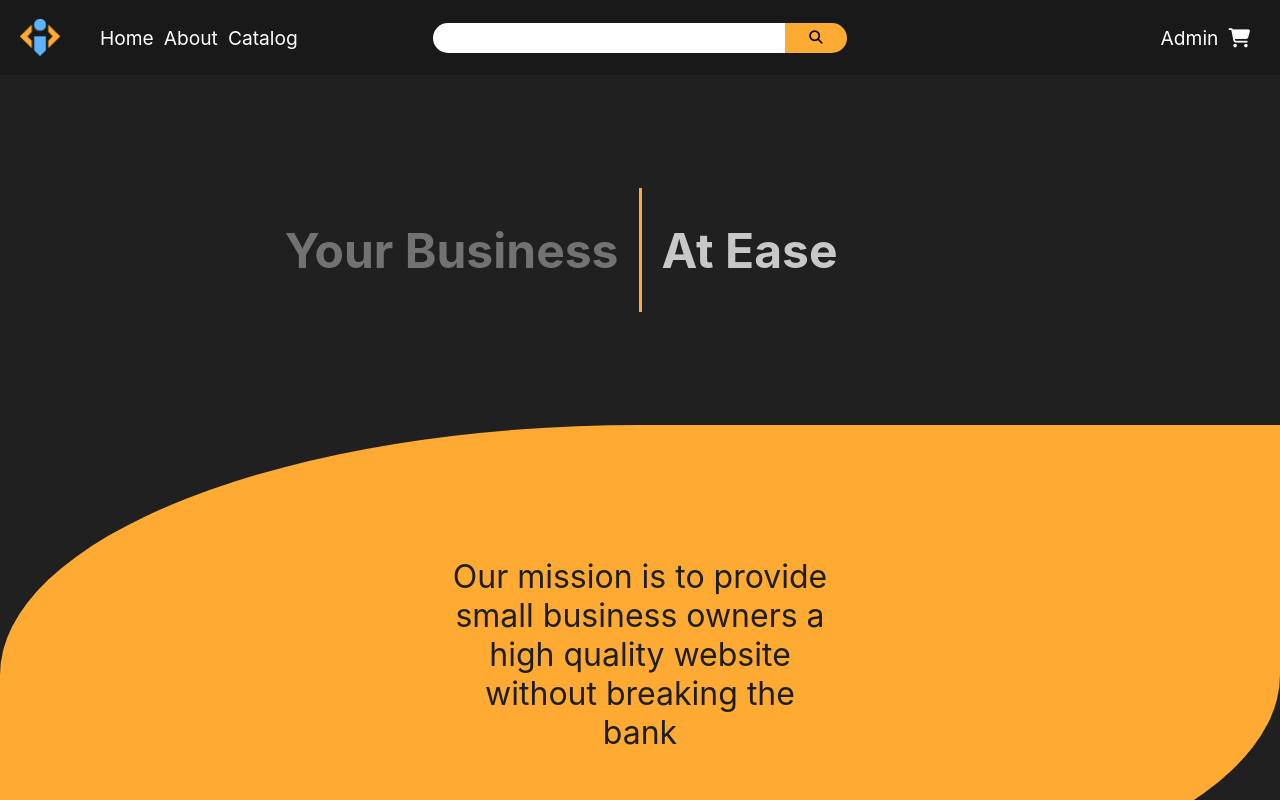
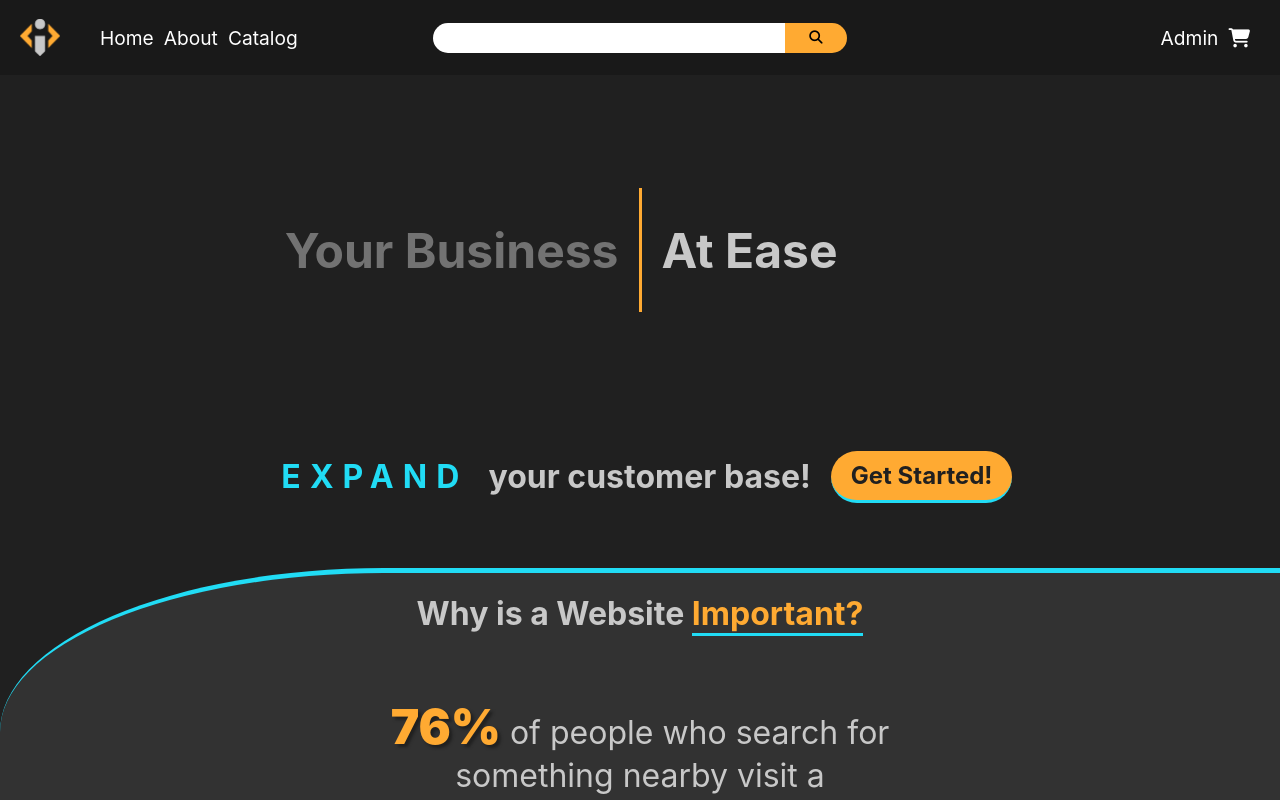
Before and after one commit to Finsternavy/thewebatease, a React (Create React App) app: page / in a window 1280 px wide. Shown: the top 800 px of the page. Built offline with nearby package versions, Linux system fonts and the light colour scheme.

Commit message:
updated home page
added call to action and why a website section.

```diff
--- a/src/components/home.css
+++ b/src/components/home.css
@@ -2,6 +2,8 @@
 .home{
     display: flex;
     flex-direction: column;
+    margin: 0;
+    padding: 0;
 }
 .home > * {
 }
@@ -69,19 +71,91 @@
     80% {border-color: rgb(33, 220, 245);}
     100% {border-color: rgb(255, 170, 50);}
 }
+.home .call-to-action{
+    display: flex;
+    color: rgb(200, 200, 200);
+    align-items: center;
+    justify-content: center;
+    margin-bottom: 40px;
+}
+.home .call-to-action > * {
+}
+.home .call-to-action .expand{
+    text-align: right;
+    min-width: 201px;
+}
+.home .call-to-action h3{
+    font-size: 2rem;
+    padding-right: 20px;
+}
+.home .call-to-action h3 span{
+    position: relative;
+    right:0;
+    color: rgb(33, 220, 245);
+    letter-spacing: 3px;
+    animation-name: expand;
+    animation-duration: 10s;
+    animation-iteration-count: infinite;
+}
+@keyframes expand{
+    0% {letter-spacing: 3px;}
+    50% {letter-spacing: 10px;}
+    100% {letter-spacing: 3px;}
+}
+.home .call-to-action .get-started-btn{
+    border: none;
+    text-decoration: none;
+    font-weight: 700;
+    font-size: 1.5rem;
+    padding-inline: 20px;
+    padding-block: 10px;
+    max-width: 200px;
+    background-color: rgb(255, 170, 50);
+    border-bottom: 3px solid rgb(33, 220, 245);
+    border-radius: 30px;
+    transition: background-color .3s ease;
+}
+.home .call-to-action .get-started-btn,
+.home .call-to-action .get-started-btn:focus,
+.home .call-to-action .get-started-btn:visited{
+    color: rgb(32, 32, 32);
+}
+.home .call-to-action .get-started-btn:hover{
+    background-color: rgb(33, 220, 245);
+}
 .home .mission-statement-container{
+    display: flex;
+    flex-direction: column;
+    align-items: center;
+    justify-content: center;
+    position: relative;
     width: 100%;
-    background-color: rgb(255, 170, 50);
-    height: 500px;
-    border-radius: 50% 0 50% 0;
+    background-color: rgb(50, 50, 50);
+    border-radius: 30% 0 30% 0;
+    border-bottom: 5px solid rgb(255, 170, 50);
+    border-top: 5px solid rgb(33, 220, 245);
 }
 .home .mission-statement{
     position: relative;
-    width: 30%;
+    max-width: 500px;
     margin-left: auto;
     margin-right: auto;
-    color: rgb(30, 30, 30);
+    color: rgb(200, 200, 200);
     text-align: center;
     font-size: 2rem;
-    padding-top: 100px;
+    padding-inline: 20px;
+    padding-block: 10px;
 }
+.home .mission-statement .stat{
+    font-size: 3rem;
+    font-weight: 900;
+    text-shadow: 3px 3px 3px rgb(32, 32, 32);
+    color: rgb(255, 170, 50);
+}
+.home .mission-statement-container .why-important{
+    color: rgb(255, 170, 50);
+    border-bottom: 3px solid rgb(33, 220, 245);
+}
+.home .mission-statement-container .credit{
+    color: rgb(33, 220, 245);
+}
--- a/src/components/home.jsx
+++ b/src/components/home.jsx
@@ -1,20 +1,32 @@
 import './home.css';
+import { Link } from 'react-router-dom';
 
 const Home = () => {
+
     return(
         <div className="home">
             <div className="hero-animation">
                 <div className="prefix-container">
-                    <h1 className="banner-prefix"></h1>
+                    <h1 className="banner-prefix" aria="The Web At Ease"> </h1>
                 </div>
                 <div className="site-name">
                     <h1 className='banner'>At Ease</h1>
                 </div>
             </div>
+            <div className="call-to-action">
+                <h3 className='expand'><span>EXPAND</span></h3>
+                <h3> your customer base!</h3>
+                <Link className='get-started-btn' to="/catalog">Get Started!</Link>
+            </div>
             <div className="mission-statement-container">
+                <h1>Why is a Website <span className='why-important'>Important?</span></h1>
                 <p className="mission-statement">
-                    Our mission is to provide small business owners a high quality website without breaking the bank
+                    <span className='stat'>76%</span> of people who search for something nearby visit a business within a day.
                 </p>
+                <p className="mission-statement">
+                    <span className='stat'>28%</span> of searches result in a purchase.
+                </p>
+                <p className='credit'>~Think With Google~</p>
             </div>
         </div>
     );
--- a/src/components/navbar.css
+++ b/src/components/navbar.css
@@ -60,18 +60,18 @@
     margin-right: auto;
     width: 40px;
     min-height: 35px;
-    animation-name: rotate;
+    /* animation-name: rotate;
     animation-duration: 5s;
     animation-iteration-count: infinite;
-    animation-timing-function: linear;
+    animation-timing-function: linear; */
 }
-@keyframes rotate{
+/* @keyframes rotate{
     0% {width: 40px;}
     40% {width: 40px;}
     50% {width: 0px;}
     60% {width: 40px;}
     100% {width: 40px;}
-}
+} */
 .navbar h1{
     color: rgb(255, 170, 50);
 }
--- a/src/components/navbar.jsx
+++ b/src/components/navbar.jsx
@@ -7,7 +7,7 @@ function Navbar(){
         <nav className="navbar">
             <div className="left">
                 <div className="img-container">
-                    <img className='logo' src="./img/logo3_NO_BG.png" alt="logo"/>
+                    <img className='logo' src="./img/logo3_NO_BG_gray.png" alt="logo"/>
                 </div>
                 <ul className="links-left">
                     <li>
```
Also changed, not shown: public/img/logo3_NO_BG_gray.png (added).
